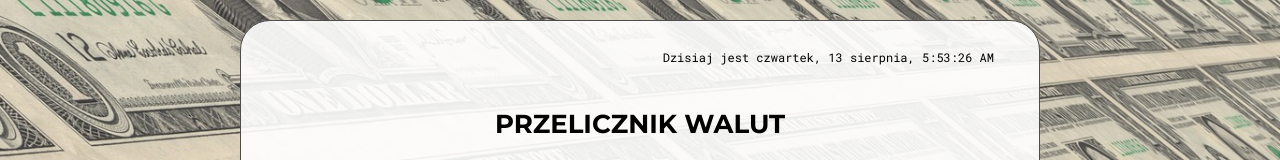
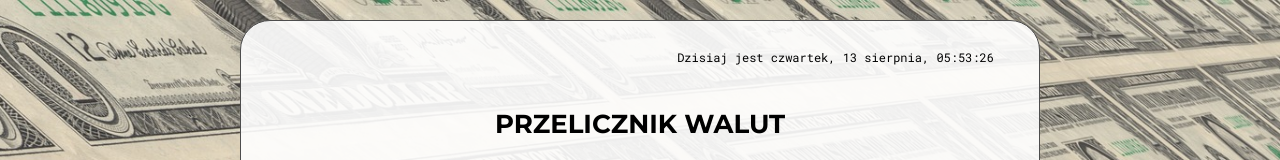
Before and after one commit to damdlani/currency-converter-react, a React (Create React App) app: page / in a window 1280 px wide. Shown: the top 160 px of the page. Built offline with nearby package versions, Linux system fonts and the light colour scheme.

Commit message:
time converted to pl standard

```diff
--- a/src/Form/Clock/index.js
+++ b/src/Form/Clock/index.js
@@ -22,7 +22,7 @@ const Clock = () => {
                     month: "long",
                     weekday: "long"
                 });
-    const time = date.toLocaleTimeString();
+    const time = date.toLocaleTimeString("pl-PL");
 
     return (
         <>
```
